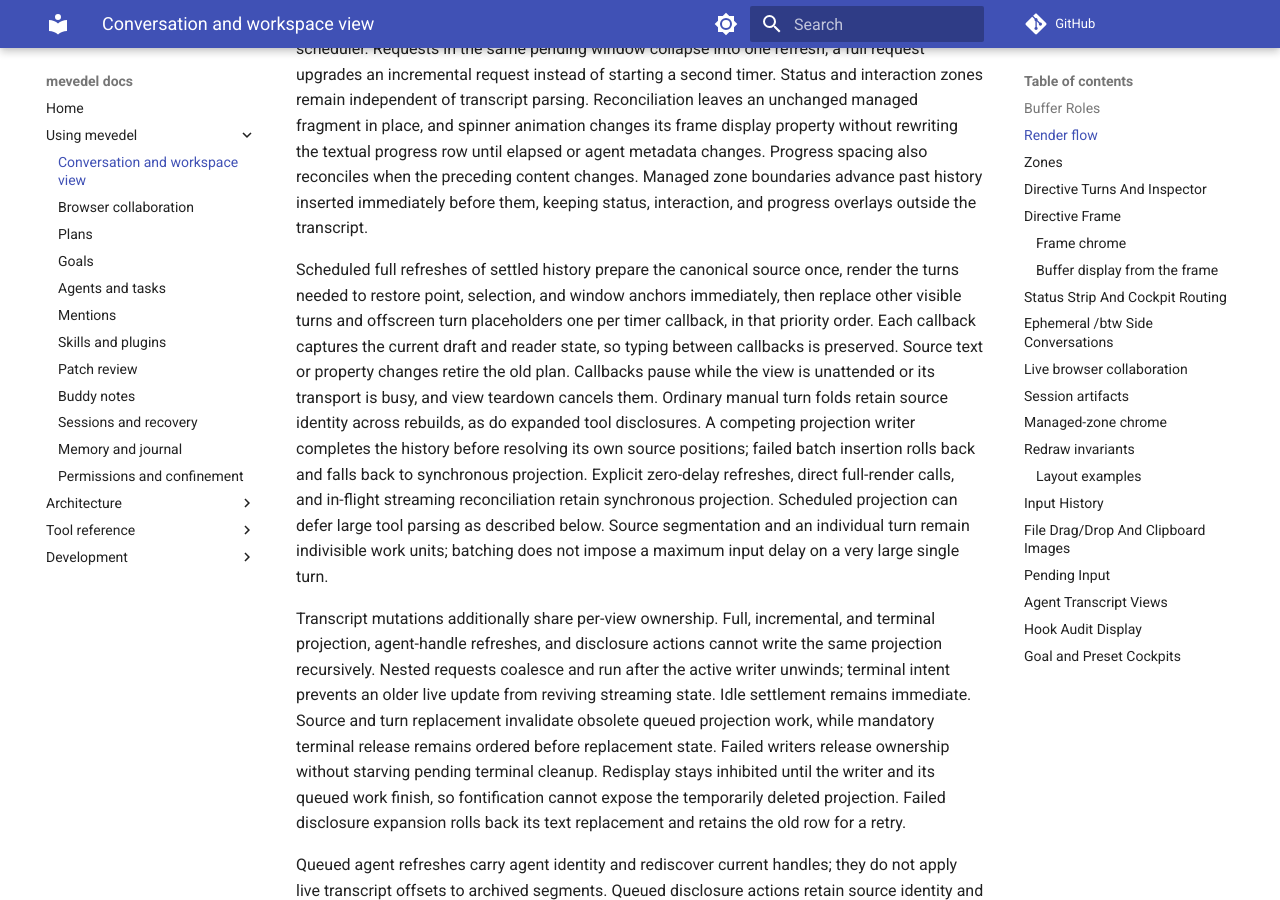
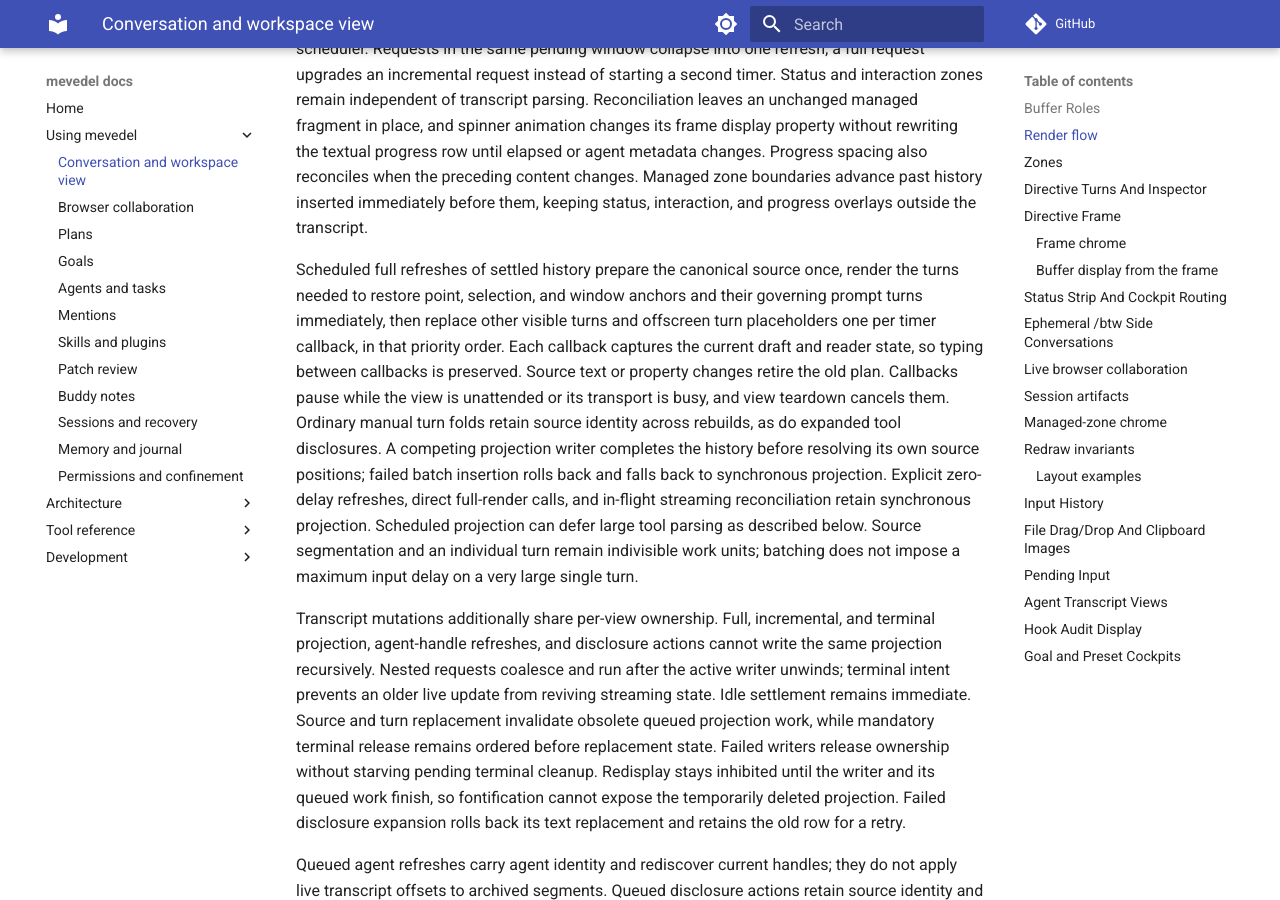
Before and after one commit to FrauH0lle/mevedel, an MkDocs documentation site: the page built from docs/view.md, in a window 1280 px wide and 900 px high, scrolled down 4941 px. Built offline with MkDocs 1.6.1 and Material for MkDocs 9.7.7, drawn with Linux system fonts in a browser that asks for light colours; comment, search, counter and statistics services are not loaded.

Commit message:
fix(view): Render governing prompts with anchor turns in batched redraws
A deferred full redraw rendered only the turns holding point, the
selection, and window starts immediately.  When a window's top edge sat
in a response whose prompt was still a placeholder, the pinned prompt
header showed an earlier prompt until the batch reached it.

* mevedel-view-render.el (mevedel-view-render--priority-turns): With
ANCHORS-ONLY, include each selected turn's governing prompt, and the
latest prompt for a view without anchors.

* docs/view.md: Document the immediate governing prompts.

* test/test-mevedel-view-render-batch.el: Cover moving to another
rendered response during a batch, keeping the draft unchanged.

```diff
--- a/docs/view.md
+++ b/docs/view.md
@@ -227,7 +227,8 @@
 status, interaction, and progress overlays outside the transcript.
 
 Scheduled full refreshes of settled history prepare the canonical source once,
-render the turns needed to restore point, selection, and window anchors immediately,
+render the turns needed to restore point, selection, and window anchors and
+their governing prompt turns immediately,
 then replace other visible turns and offscreen turn placeholders one per timer
 callback, in that priority order. Each callback
 captures the current draft and reader state, so typing between callbacks is
```
Also changed, not shown: 2 other files.
